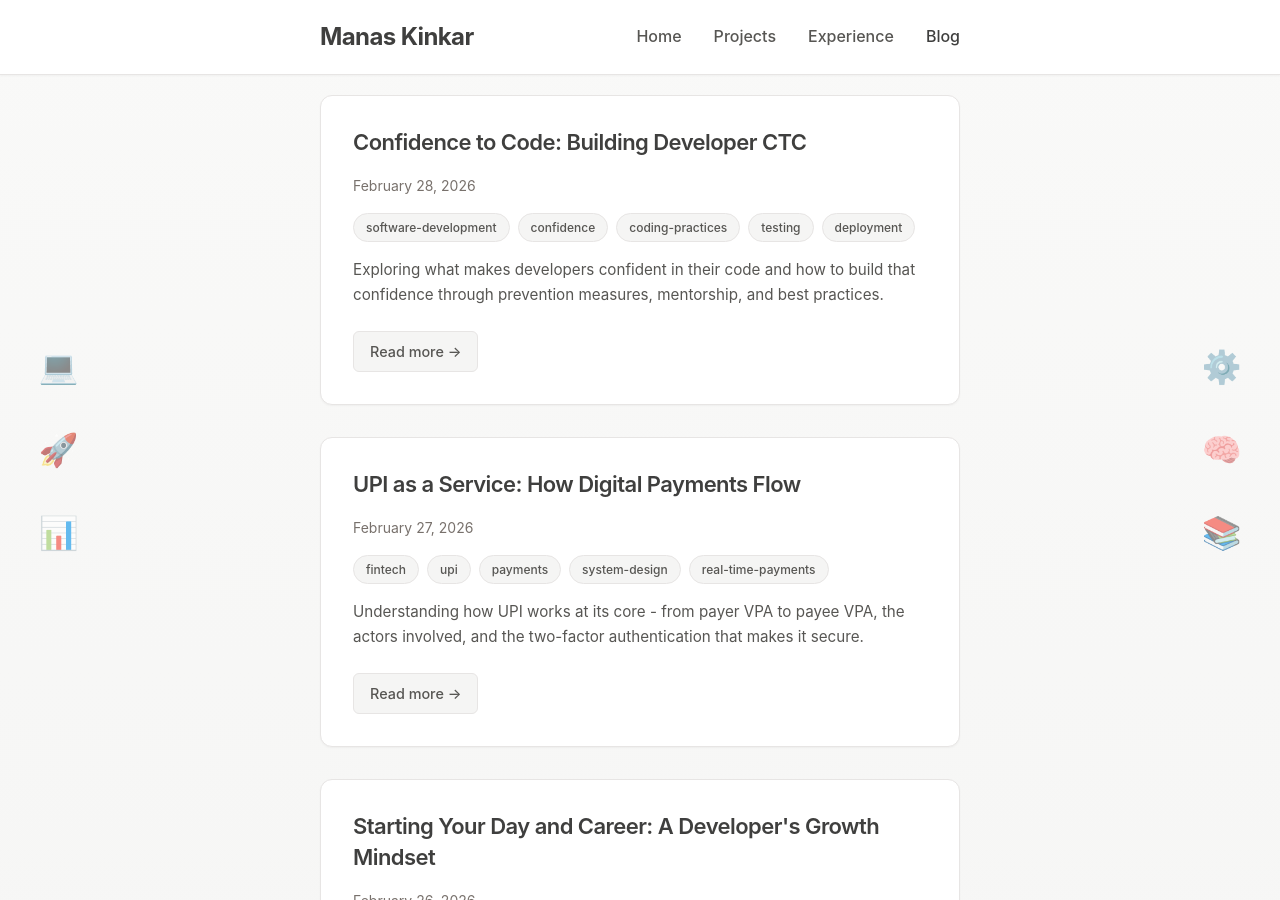
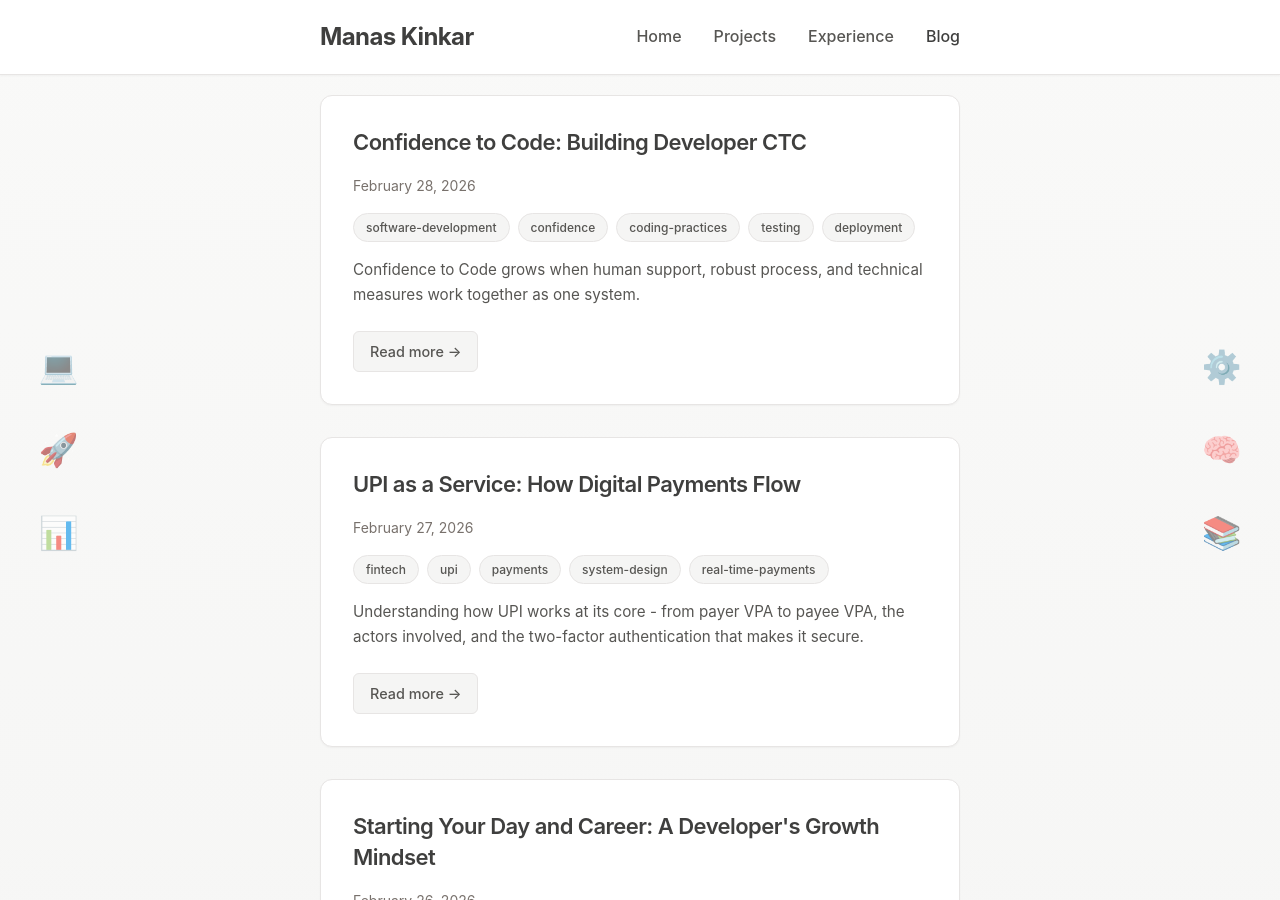
Before and after one commit to Manask322/blogs, a Jekyll site: the page built from index.html, in a window 1280 px wide and 900 px high, scrolled down 383 px. Built offline with Jekyll 4.4.1, drawn with Linux system fonts in a browser that asks for light colours; some of the changed lines change nothing that is shown.

Commit message:
Refocus CTC post around people, process, and technical safety.
Rewrite the Confidence to Code article with a story-led opening and explicit CTC formula, then reorganize the body into Human Support, Robust Process, and Technical Measures to emphasize how confidence is engineered through team environment and guardrails.

````diff
--- a/_posts/2026-02-28-confidence-to-code.md
+++ b/_posts/2026-02-28-confidence-to-code.md
@@ -2,188 +2,175 @@
 title: "Confidence to Code: Building Developer CTC"
 date: 2026-02-28
 tags: [software-development, confidence, coding-practices, testing, deployment]
-excerpt: "Exploring what makes developers confident in their code and how to build that confidence through prevention measures, mentorship, and best practices."
+excerpt: "Confidence to Code grows when human support, robust process, and technical measures work together as one system."
 ---
 
-Every developer has experienced that moment of hesitation before hitting "deploy" or pushing code to production. That internal voice asking, "Am I sure this won't break anything?" This hesitation reflects what I call **Confidence To Code (CTC)** - a developer's belief in the quality and reliability of their code.
+It is 4:00 PM on a Friday. Two developers are about to deploy similar changes.
 
-CTC isn't just about being bold or fearless; it's about having genuine confidence backed by solid practices and systems. When a developer has high CTC, they can move faster, innovate more freely, and contribute more effectively to their team.
+The first developer is staring at the button, replaying worst-case scenarios: *What if this breaks checkout? What if I miss an edge case? What if I spend the weekend firefighting?* The second developer deploys, watches the dashboards for a few minutes, and goes for coffee.
+
+The second developer is not magically smarter, luckier, or bug-proof. Their confidence comes from environment design. **Confidence To Code (CTC) is not personality. It is a system:**
+
+**CTC = Human Support + Robust Process + Technical Measures**
+
+This post focuses on that system, with special emphasis on the human factor. Because in real teams, confidence is contagious, and fear is contagious too.
 
 ## Why CTC Matters
 
-Low confidence in code creates a cascade of problems:
+Low CTC slows teams down in ways that are easy to underestimate:
 
-- **Slower delivery cycles** as developers second-guess every change
-- **Innovation paralysis** where teams avoid necessary refactoring or new features
-- **Technical debt accumulation** from fear of touching existing code
-- **Burnout and stress** from constant anxiety about breaking things
-- **Reduced team velocity** as everyone becomes overly cautious
+- Delivery slows because every change feels risky.
+- Refactoring is postponed, which increases long-term technical debt.
+- Developers avoid ownership because production feels unsafe.
+- Stress increases, and decision quality drops under anxiety.
 
-Conversely, high CTC enables teams to:
+High CTC changes behavior in the opposite direction:
 
-- Ship features rapidly with confidence
-- Refactor legacy code without fear
-- Experiment with new approaches
-- Respond quickly to production issues
-- Maintain high code quality while moving fast
+- Teams ship faster *without* becoming reckless.
+- Engineers improve systems proactively instead of reacting defensively.
+- On-call becomes manageable because failures are diagnosable and recoverable.
+- Product and engineering trust each other more.
 
-## The Three Dimensions of CTC
+The key idea: high CTC is not “fearless coding.” It is **well-supported coding**.
 
-Confidence to code operates across three critical dimensions:
+## Pillar 1: Human Support (The First Multiplier)
 
-### 1. Test Safety
-Your ability to trust that your code works as intended before it reaches production.
+Technical systems matter, but humans decide how those systems are used. A team with strong human support can recover from gaps in tooling. A team with weak human support can fail even with great tooling.
 
-**Key Components:**
-- **Unit test coverage** that actually tests business logic, not just framework code
-- **Integration tests** that verify system boundaries work correctly
-- **End-to-end tests** for critical user journeys
-- **Property-based testing** for complex algorithms
-- **Mutation testing** to verify your tests actually catch bugs
+### Confidence Is Social
 
-**Example:** A payment processing service with 95% test coverage might seem safe, but if those tests don't verify edge cases like network timeouts, concurrent transactions, or invalid input handling, your CTC should remain low.
+Most developers do not gain confidence from a test report alone. They gain confidence when someone experienced says:
 
-### 2. Deploy Safety
-Your confidence that deployments won't cause outages or data corruption.
+> “I reviewed your approach. It is sound. If something breaks, we will fix it together.”
 
-**Key Components:**
-- **Blue-green deployments** for zero-downtime releases
-- **Canary releases** that gradually expose changes to production traffic
-- **Feature flags** that allow instant rollback of problematic features
-- **Database migration safety** with backward-compatible changes
-- **Monitoring and alerting** that catches issues before users do
+That sentence reduces fear, improves ownership, and accelerates decision-making.
 
-**Example:** Netflix's approach of deploying thousands of times per day is possible because they've invested heavily in deploy safety through automated canaries, comprehensive monitoring, and chaos engineering.
+### What Human Support Looks Like in Practice
 
-### 3. Observability
-Your ability to understand what's happening in production and diagnose issues quickly.
+- **High-signal code reviews:** reviews validate reasoning, not just syntax.
+- **Pair programming for risky changes:** especially for migrations or incident-prone areas.
+- **Psychological safety:** developers can ask “basic” questions without shame.
+- **Shared ownership:** no critical area is protected by one “hero” engineer.
+- **Blameless incident culture:** people are not punished for surfacing mistakes early.
 
-**Key Components:**
-- **Structured logging** with consistent formats and correlation IDs
-- **Metrics and dashboards** for business and technical KPIs
-- **Distributed tracing** to understand request flows across services
-- **Error tracking** with context and impact analysis
-- **Performance monitoring** to catch degradations early
+### Mentorship and CTC
 
-## Prevention Measures: Building Your Safety Net
+A mentor increases CTC in three ways:
 
-### Unit Testing Excellence
-Not all tests are created equal. High CTC requires tests that:
+1. **Risk framing:** helps distinguish “critical risk” from “normal uncertainty.”
+2. **Decision quality:** improves architecture and rollout choices before production.
+3. **Recovery confidence:** teaches how to debug and roll back calmly when needed.
 
-```python
-# Good: Tests business logic, not implementation
-def test_payment_processor_handles_insufficient_funds():
-    processor = PaymentProcessor()
-    account = Account(balance=10.00)
+When junior engineers know a senior is available during deploy windows, they ship more responsibly and learn faster.
 
-    result = processor.process_payment(account, amount=20.00)
+## Pillar 2: Robust Process (The Guardrails)
 
-    assert result.status == PaymentStatus.DECLINED
-    assert result.reason == "Insufficient funds"
-    assert account.balance == 10.00  # Balance unchanged
+People create confidence, but process makes confidence repeatable.
 
-# Poor: Tests implementation details
-def test_payment_processor_calls_bank_api():
-    processor = PaymentProcessor()
-    with mock.patch('bank.api') as mock_api:
-        processor.process_payment(account, 10.00)
-        mock_api.charge.assert_called_once()
-```
+A good process answers this question before every deploy:
 
-### Static Analysis and Linting
-Automated tools catch common mistakes before they become runtime errors:
+**“If this fails, what happens next?”**
 
-- **Type checkers** (TypeScript, mypy) prevent type-related bugs
-- **Security scanners** catch potential vulnerabilities
-- **Code complexity analyzers** identify overly complex functions
-- **Dependency scanners** alert on vulnerable packages
+If the answer is clear, confidence rises. If the answer is vague, fear rises.
 
-### Canary Deployments
-Start small, verify success, then expand:
+### Process Patterns That Increase CTC
 
-```yaml
-# Example canary deployment strategy
-stages:
-  - 1% traffic for 10 minutes
-  - 5% traffic for 30 minutes
-  - 25% traffic for 60 minutes
-  - 100% traffic (full deployment)
+- **Clear Definition of Done:** code + tests + observability + rollback plan.
+- **Mandatory review gates:** high-risk paths require senior approval.
+- **CI checks as policy:** test/lint/security checks are non-negotiable.
+- **Progressive delivery:** canary or phased rollouts before full exposure.
+- **Incident playbooks:** known failure paths have clear runbooks.
+- **Post-mortem loop:** every incident improves future process, not blame lists.
 
-# Automatic rollback triggers:
-  - Error rate > 0.1%
-  - Response time > 500ms (95th percentile)
-  - Memory usage > 80%
-```
+### Example: Deploy Confidence Through Process
 
-## The Human Factor: Mentorship and Review
+A mature deploy process usually looks like this:
 
-Technical measures alone aren't sufficient. Human expertise and judgment play crucial roles:
+1. Merge only after CI + review gates pass.
+2. Deploy to staging with production-like traffic simulation.
+3. Release to 1-5% users first.
+4. Watch SLOs and business metrics.
+5. Either ramp gradually or auto-rollback on threshold breach.
 
-### Code Review as Confidence Building
-Effective code reviews should:
+Notice how this is not about courage. It is about controlled exposure.
 
-1. **Validate the approach**, not just syntax
-2. **Share knowledge** about domain-specific considerations
-3. **Identify edge cases** the author might have missed
-4. **Ensure consistency** with team standards and architecture
+## Pillar 3: Technical Measures (The Safety Net)
 
-### Mentorship Structures
-- **Pair programming** for complex or risky changes
-- **Architecture review sessions** for significant design decisions
-- **Post-incident learning** to understand failure modes
-- **Knowledge sharing** through tech talks and documentation
+Technical measures are what make human judgment and process enforceable at scale.
 
-### Building Team-wide CTC
-Individual confidence is important, but team-wide CTC is what enables high-velocity development:
+### 1) Test Safety
 
-- **Shared ownership** where anyone can modify any code safely
-- **Runbooks and playbooks** for common operations and incidents
-- **Cross-training** so knowledge isn't siloed
-- **Blameless post-mortems** that focus on system improvements
+You need tests that validate behavior, not just implementation detail.
 
-## A CTC Checklist
+- Unit tests for business rules and edge conditions.
+- Integration tests for system boundaries.
+- End-to-end tests for critical user journeys.
+- Contract tests for service-to-service assumptions.
 
-Before deploying significant changes, ask yourself:
+### 2) Deploy Safety
 
-**Testing:**
-- [ ] Are the happy path and edge cases covered by tests?
-- [ ] Do tests run quickly and reliably?
-- [ ] Have I tested the failure modes?
+- Feature flags to decouple deploy from release.
+- Canary rollout automation with metric-based progression.
+- Backward-compatible schema changes.
+- Fast rollback mechanisms that are tested, not theoretical.
 
-**Deployment:**
-- [ ] Can I roll back this change quickly if needed?
-- [ ] Will I know immediately if something goes wrong?
-- [ ] Is the blast radius limited (feature flags, gradual rollout)?
+### 3) Observability
 
-**Observability:**
-- [ ] Will I be able to debug issues in production?
-- [ ] Are the right metrics and logs in place?
-- [ ] Can I correlate this change with its business impact?
+- Structured logs with correlation IDs.
+- Alerting aligned to user impact, not just CPU spikes.
+- Dashboards for both technical and business health.
+- Tracing for cross-service diagnosis.
 
-**Team Alignment:**
-- [ ] Has someone else reviewed this approach?
-- [ ] Is the team aware of this change and its potential impact?
-- [ ] Do we have the right people on-call if issues arise?
+### Technical Measures Support Humans
 
-## Building Your CTC Over Time
+A subtle but important point: technical measures are not a replacement for humans. They are tools that support human judgment under time pressure.
 
-CTC isn't binary - it's a skill that develops with experience and intentional practice:
+Good dashboards help mentors coach faster during incidents. Good test suites help reviewers trust changes. Good rollout controls help product and engineering align on risk.
 
-1. **Start with thorough testing** on smaller, less critical changes
-2. **Gradually take on larger changes** as your confidence grows
-3. **Learn from incidents** without letting them paralyze future development
-4. **Share your experiences** to help others build their confidence
-5. **Advocate for better tooling and processes** that make everyone more confident
+## A Practical CTC Checklist (Human + Process + Technical)
 
-Remember: the goal isn't fearless coding, but **well-informed confidence**. The best developers maintain a healthy respect for the complexity of software systems while building the skills and systems that let them work effectively within that complexity.
+Before a meaningful deploy, ask:
 
-## What's Next
+### Human
 
-This exploration of CTC foundations sets the stage for deeper dives into specific practices:
+- [ ] Has someone reviewed the approach, not just the code style?
+- [ ] Do I know who will support if this fails in production?
+- [ ] Is ownership clear across the team, not isolated to one person?
 
-- **Testing strategies** for different types of applications
-- **Deployment patterns** that minimize risk
-- **Monitoring and observability** best practices
-- **Building confidence-enabling culture** within engineering teams
+### Process
 
-The path to high CTC is different for every developer and team, but the destination is the same: the ability to ship great software quickly and safely.
+- [ ] Does this change pass required CI/review gates?
+- [ ] Is rollout progressive (flag/canary/phased), not all-at-once?
+- [ ] Do we have a tested rollback path and an incident playbook?
+
+### Technical
+
+- [ ] Are critical paths and edge cases covered by tests?
+- [ ] Are logging/metrics/traces in place for fast diagnosis?
+- [ ] Are alert thresholds tied to user and business impact?
+
+If any section is weak, CTC should be low by design. That is not pessimism. That is disciplined engineering.
+
+## Building CTC Over Time
+
+CTC compounds when teams treat it as a product of environment design:
+
+1. Strengthen mentorship and review quality.
+2. Standardize safe deployment process.
+3. Improve test and observability depth incrementally.
+4. Run blameless retrospectives and close action items.
+5. Rehearse rollback and incident response regularly.
+
+Small improvements across all three pillars create outsized gains over quarters.
+
+## Closing the Story
+
+Back to Friday 4:00 PM.
+
+The confident developer is not fearless. They are supported by people, protected by process, and backed by technical safety nets. That is why they can deploy calmly.
+
+If you want higher engineering velocity with fewer production surprises, do not ask developers to “be more confident.”
+
+Build the system that makes confidence rational:
+
+**Human Support + Robust Process + Technical Measures.**
````
